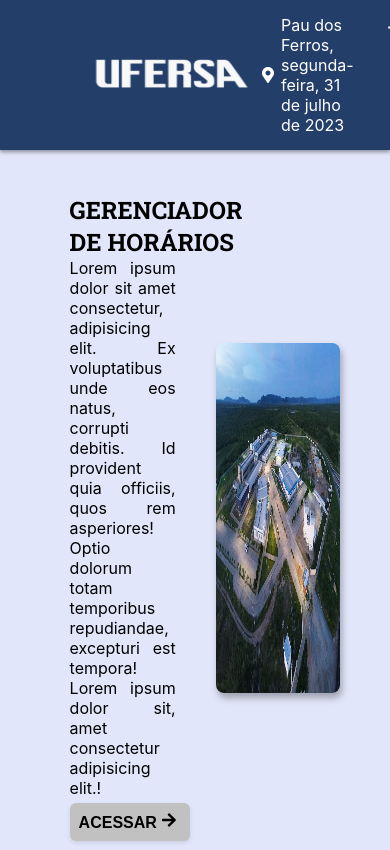
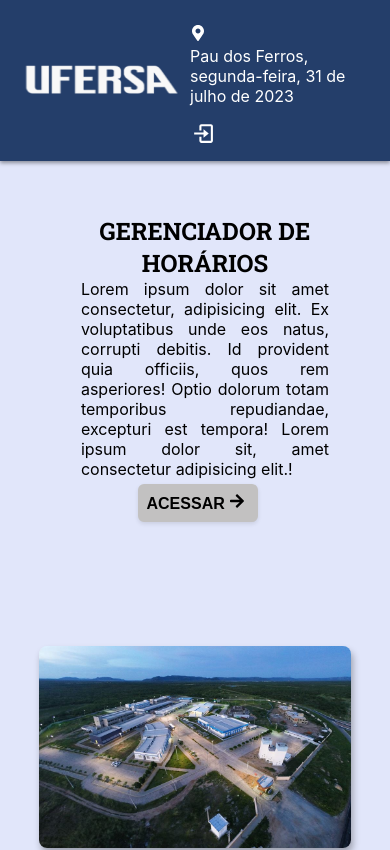
Before and after one commit to gpsics/horarios-bti-front, a React (Create React App) app: page / in a window 390 px wide. Shown: the top 850 px of the page. Built offline with nearby package versions, Linux system fonts and the light colour scheme; a web font is replaced by a local one.

Commit message:
Ajustando alguns pequenos bugs.

```diff
--- a/src/Components/componentes/listar/ListarComp.jsx
+++ b/src/Components/componentes/listar/ListarComp.jsx
@@ -14,11 +14,11 @@ const ListarComponentes = () => {
     const [componentes, setComponentes] = useState([]);
     //const navigate = useNavigate();
 
-    const removerComponente = async (id) => {
+    const removerComponente = async (codigo) => {
         setErro('')
         setMensagem('')
         const token = localStorage.getItem('token');
-        const url = `http://127.0.0.1:8000/componentes/${id}/`;
+        const url = `http://127.0.0.1:8000/componentes/${codigo}/`;
         const requestOptions = {
             method: 'DELETE',
             headers: {
@@ -31,7 +31,7 @@ const ListarComponentes = () => {
             if (response.ok) {
                 setMensagem('Componente Deletado com sucesso!');
                 // Atualizar o estado removendo o professor da lista
-                setComponentes(prevComponentes => prevComponentes.filter(comp => comp.id !== id));
+                setComponentes(prevComponentes => prevComponentes.filter(comp => comp.codigo !== codigo));
             } else {
                 setErro('Erro ao Deletar Componente.');
             }
@@ -84,7 +84,6 @@ const ListarComponentes = () => {
                             <><table className="componente-table">
                                 <thead>
                                     <tr>
-                                        <th>Nº</th>
                                         <th>Código</th>
                                         <th>Componente</th>
                                         <th></th>
@@ -94,13 +93,12 @@ const ListarComponentes = () => {
                                 </thead>
                                 <tbody>
                                     {componentes.map((item) => (
-                                        <tr key={item.id}>
-                                            <td className='index'>{item.id}</td>
+                                        <tr key={item.codigo}>
+                                            <td>{item.codigo}</td>
                                             <td>{item.nome}</td>
-                                            <td>{item.codigo} Hrs</td>
                                             <td className='funcoesIndex'><GrView/></td>
                                             <td className='funcoesIndex'><MdModeEdit /></td>
-                                            <td onClick={() => removerComponente(item.id)} className='funcoesIndex'><AiFillDelete /></td>
+                                            <td onClick={() => removerComponente(item.codigo)} className='funcoesIndex'><AiFillDelete /></td>
                                         </tr>
                                     ))}
                                 </tbody>
--- a/src/Components/header/Header.css
+++ b/src/Components/header/Header.css
@@ -34,3 +34,28 @@ header{
     font-size: 25px;
     color: white;
 }
+/* ResponsiveHeader.css */
+
+/* Adjustments for screens up to 768px wide */
+@media (max-width: 768px) {
+    header {
+        padding: 15px 10px;
+    }
+
+    .dataLocal {
+        flex-direction: column;
+        align-items: flex-start;
+        margin-top: 10px;
+    }
+
+    .dataLocal p {
+        margin: 5px 0;
+    }
+
+    .loginOrLogout i {
+        margin-left: 0;
+        margin-top: 10px;
+    }
+}
+
+/* Additional media queries for other screen sizes if needed */
--- a/src/Components/pilot/Pilot.css
+++ b/src/Components/pilot/Pilot.css
@@ -61,3 +61,27 @@
     border-radius: 8px;
     box-shadow: 2px 5px 7px rgba(0, 0, 0, 0.3);
 }
+/* ResponsivePilot.css */
+
+/* Adjustments for screens up to 768px wide */
+@media (max-width: 768px) {
+    #pilot {
+        flex-direction: column;
+        align-items: center;
+        padding: 0 20px;
+    }
+
+    .descricao {
+        max-width: 100%;
+        align-items: center;
+        text-align: center;
+        margin-bottom: 20px;
+    }
+
+    .imgUf {
+        max-width: 100%;
+        height: auto;
+    }
+}
+
+/* Additional media queries for other screen sizes if needed */
```
